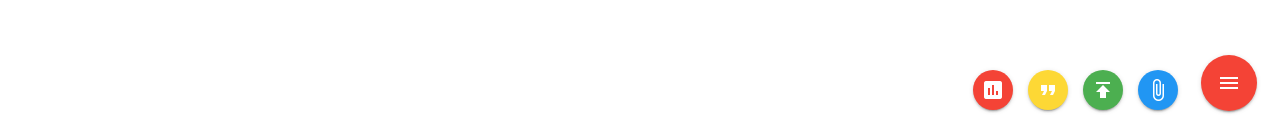
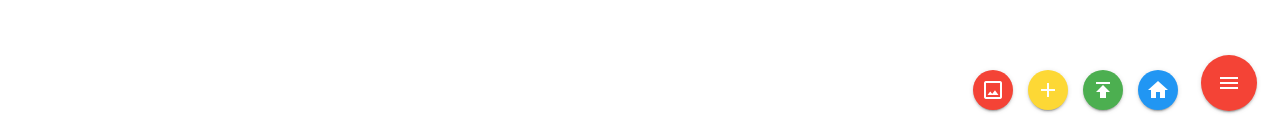
Before and after one commit to crisciano/angular, an Angular app in the folder client/: page /listagem in a window 1280 px wide. Both pictures are taken after a click on the link "menu". Shown: the part 666-797 px from the top of the page. Built offline with nearby package versions, Linux system fonts and the light colour scheme; no server answers; what angular2-materialize would draw is missing.

Commit message:
filter photos

```diff
--- a/client/src/app/foto/foto.module.ts
+++ b/client/src/app/foto/foto.module.ts
@@ -1,9 +1,10 @@
 import { NgModule } from '@angular/core'
 import { FotoComponent } from './foto.component'
+import { FiltroPorTitulo } from './foto.pipes'
 
 @NgModule({
-	declarations: [ FotoComponent ],
-	exports: [ FotoComponent ]
+	declarations: [ FotoComponent, FiltroPorTitulo ],
+	exports: [ FotoComponent, FiltroPorTitulo ]
 
 })
 
--- /dev/null
+++ b/client/src/app/foto/foto.pipes.ts
@@ -0,0 +1,26 @@
+import { Pipe, PipeTransform } from '@angular/core'
+
+@Pipe({
+	name: 'filtroPorTitulo'
+})
+
+export class FiltroPorTitulo implements PipeTransform {
+	transform(fotos, digitado){
+
+		digitado = digitado.toLowerCase();
+
+		return fotos.filter( foto => foto.titulo.toLowerCase().includes(digitado))
+
+		// if ( !digitado ) {
+		// 	// se nao tiver nada digitado
+		// 	return fotos;
+		// } else {
+		// 	// se tiver algo digitado
+		// 	console.log(digitado );
+		// }
+		// console.log(fotos);
+		// console.log(digitado);
+
+	}
+
+}
--- a/client/src/app/listagem/listagem.component.html
+++ b/client/src/app/listagem/listagem.component.html
@@ -3,14 +3,14 @@
 		<div class="row">
 			<div class="col s12">
 				<a [routerLink]="['/cadastro']" class="btn btn-primary"> nova foto</a>
-				<input class="form-control" placeholder="filtrar pelo título da foto">
+				<input #textoProcurado (keyup)="0" class="form-control" placeholder="filtrar pelo título da foto">
 			</div>
 		</div>
 	</div>
 
 	<div class="container">
 		<div class="row">
-			<app-painel *ngFor="let foto of fotos" titulo="{{foto.titulo | uppercase }}">
+			<app-painel *ngFor="let foto of fotos | filtroPorTitulo: textoProcurado.value" titulo="{{foto.titulo | uppercase }}">
 				<foto url="{{foto.url}}" titulo="{{foto.titulo}}"></foto>
 			</app-painel>
 		</div>
--- a/client/src/app/menu/menu.component.html
+++ b/client/src/app/menu/menu.component.html
@@ -5,7 +5,7 @@
 				<div class="nav-wrapper">
 					<a href="#" class="brand-logo">Logo</a>
 					<ul id="nav-mobile" class="right hide-on-med-and-down">
-						<li><a class="grey-text text-lighten-3"[routerLink]="['/']">Index</a></li>
+						<li><a class="grey-text text-lighten-3" [routerLink]="['/']">Index</a></li>
 						<li><a class="grey-text text-lighten-3" [routerLink]="['/cadastro']">Cadastra foto</a></li>
 						<li><a class="grey-text text-lighten-3" [routerLink]="['/listagem']">Listar foto</a></li>
 						<li><a class="grey-text text-lighten-3" [routerLink]="['/error']">Error</a></li>
@@ -21,9 +21,9 @@
 	    <i class="material-icons">menu</i>
 	  </a>
 	  <ul>
-	    <li><a class="btn-floating red"><i class="material-icons">insert_chart</i></a></li>
-	    <li><a class="btn-floating yellow darken-1"><i class="material-icons">format_quote</i></a></li>
+	    <li><a class="btn-floating red" [routerLink]="['/listagem']"><i class="material-icons">crop_original</i></a></li>
+	    <li><a class="btn-floating yellow darken-1" [routerLink]="['/cadastro']"><i class="material-icons">add</i></a></li>
 	    <li><a class="btn-floating green"><i class="material-icons">publish</i></a></li>
-	    <li><a class="btn-floating blue"><i class="material-icons">attach_file</i></a></li>
+	    <li><a class="btn-floating blue" [routerLink]="['/']"><i class="material-icons">home</i></a></li>
 	  </ul>
 	</div>
```
